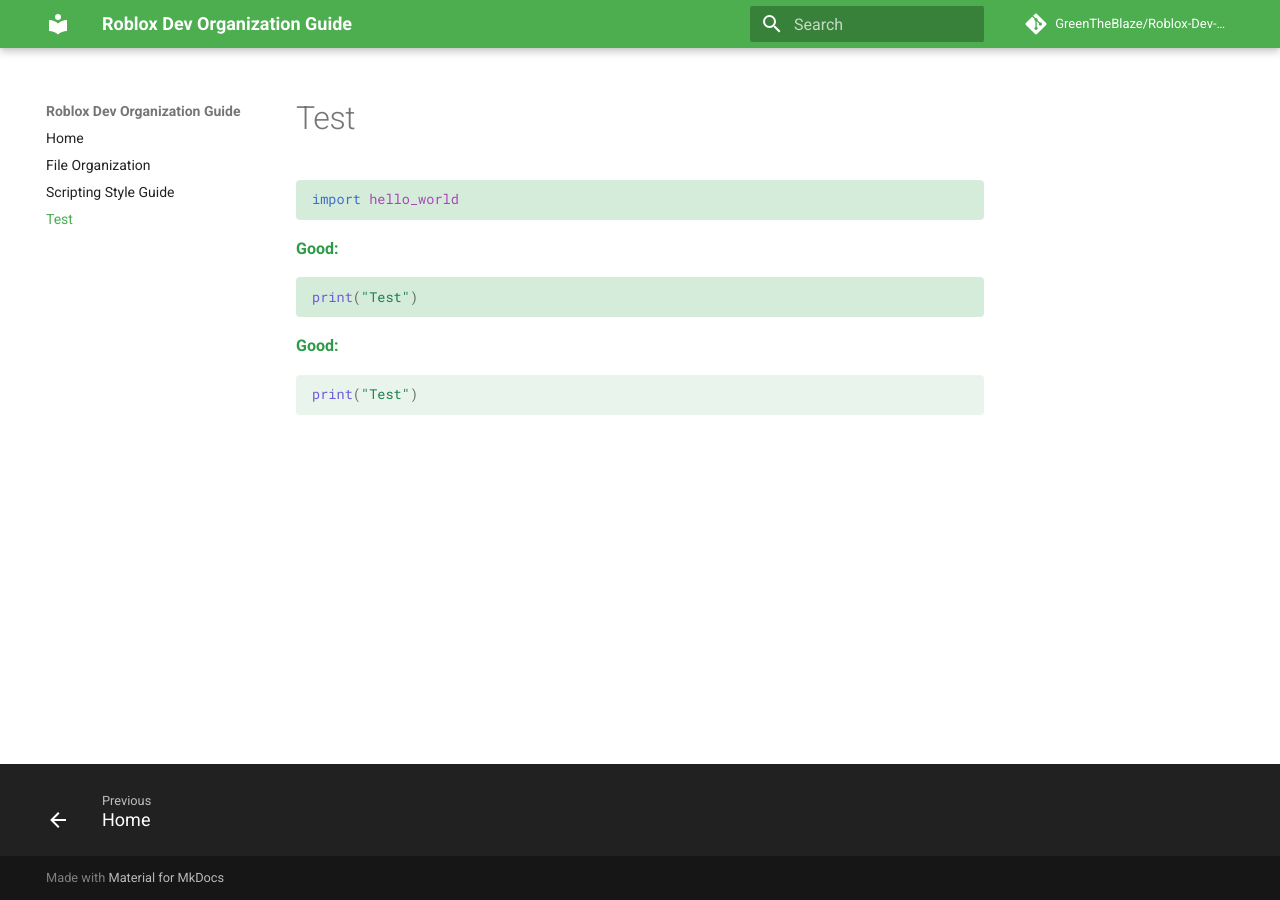
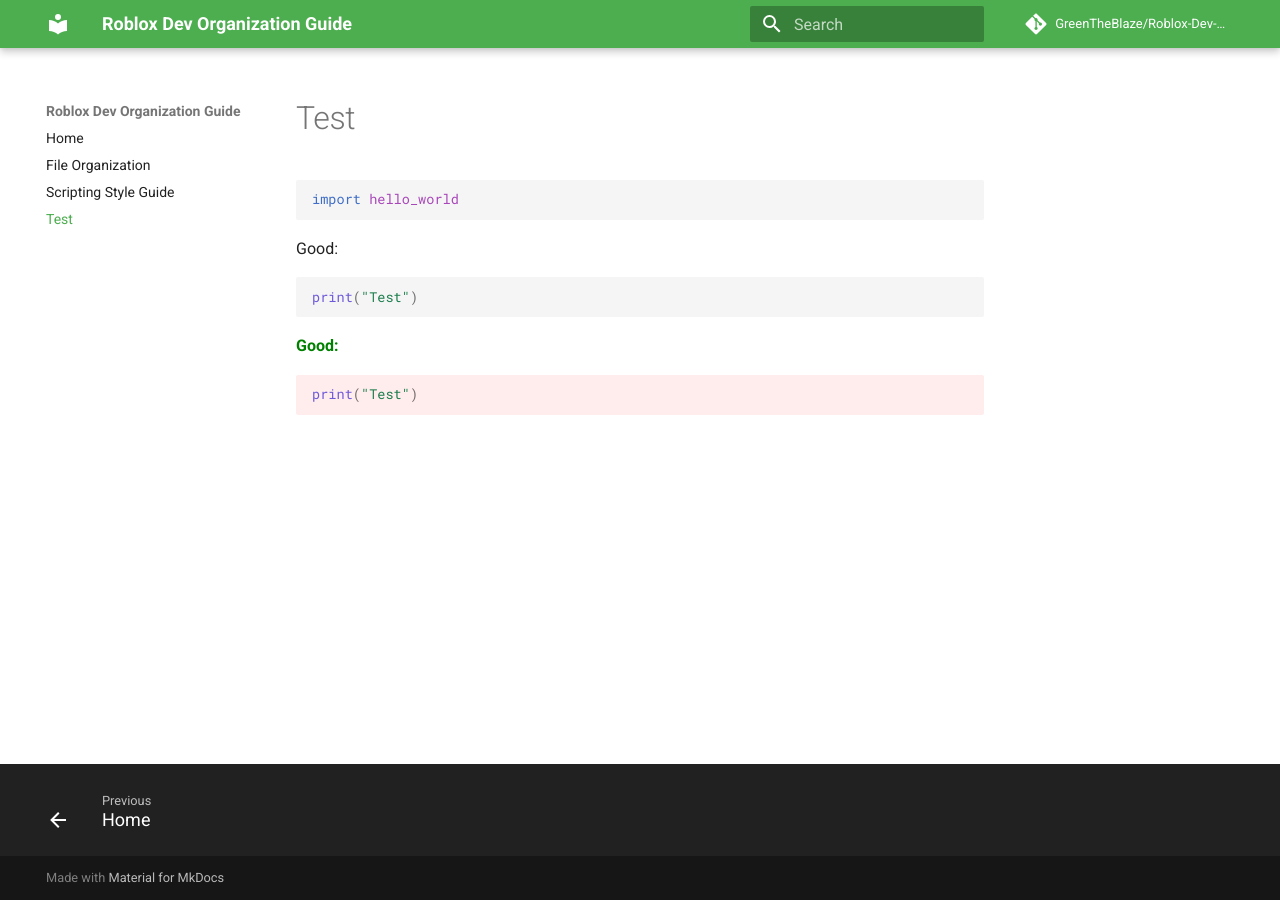
Before and after one commit to GreenTheBlaze/Roblox-Dev-Organization-Guide, an MkDocs documentation site: the page built from docs/test-code.md, in a window 1280 px wide. Built offline with MkDocs 1.6.1 and Material for MkDocs 9.7.7, drawn with Linux system fonts in a browser that asks for light colours; comment, search, counter and statistics services are not loaded.

Commit message:
Update extra.css

```diff
--- a/docs/stylesheets/extra.css
+++ b/docs/stylesheets/extra.css
@@ -8,7 +8,7 @@
 
 /* Add label above .style-good blocks */
 .md-typeset .style-good {
-  color: rgb(43, 155, 70); /* Old: green */
+  color: green; /* Old: green */
   font-weight: bold;
   margin-bottom: 0.25rem;
 }
@@ -16,38 +16,46 @@
 /* Green background for code blocks with .style-good */
 .md-typeset .style-good pre > code {
   font-weight: normal;
-  background-color: rgba(43, 155, 70, 0.1);
-  display: block;
+  background-color: #ecffe5;
+/*   display: block; */
   border-color: rgb(43, 155, 70);
-  border-radius: 4px;
+/*   border-radius: 4px; */
   margin-top: 0;
 }
 
-.md-typeset .style-good-text {
-  color: rgb(43, 155, 70); /* Old: green */
+/* Add label above .style-good blocks */
+.md-typeset .style-bad {
+  color: red; /* Old: green */
   font-weight: bold;
   margin-bottom: 0.25rem;
 }
 
 /* Green background for code blocks with .style-good */
-.md-typeset .style-good-code {
-  background-color: rgba(43, 155, 70, 0.1); /* var(--code-bg-good); */
-  display: block;
-  /* padding: 1em; */
+.md-typeset .style-good pre > code {
+  font-weight: normal;
+  background-color: #ffecec;
+/*   display: block; */
   border-color: rgb(43, 155, 70);
-  border-radius: 4px;
+/*   border-radius: 4px; */
   margin-top: 0;
 }
 
-.md-typeset .style-good-code pre > code {
+/* Add label above .style-good blocks */
+.md-typeset .style-exception {
+  color: orange; /* Old: green */
+  font-weight: bold;
+  margin-bottom: 0.25rem;
+}
+
+/* Green background for code blocks with .style-good */
+.md-typeset .style-exception pre > code {
   font-weight: normal;
-  background-color: rgba(43, 155, 70, 0.1);
-  display: block;
+  background-color: #fffaf1;
+/*   display: block; */
   border-color: rgb(43, 155, 70);
-  border-radius: 4px;
+/*   border-radius: 4px; */
   margin-top: 0;
 }
-
 
 /*
 .highlight.good pre {
```
